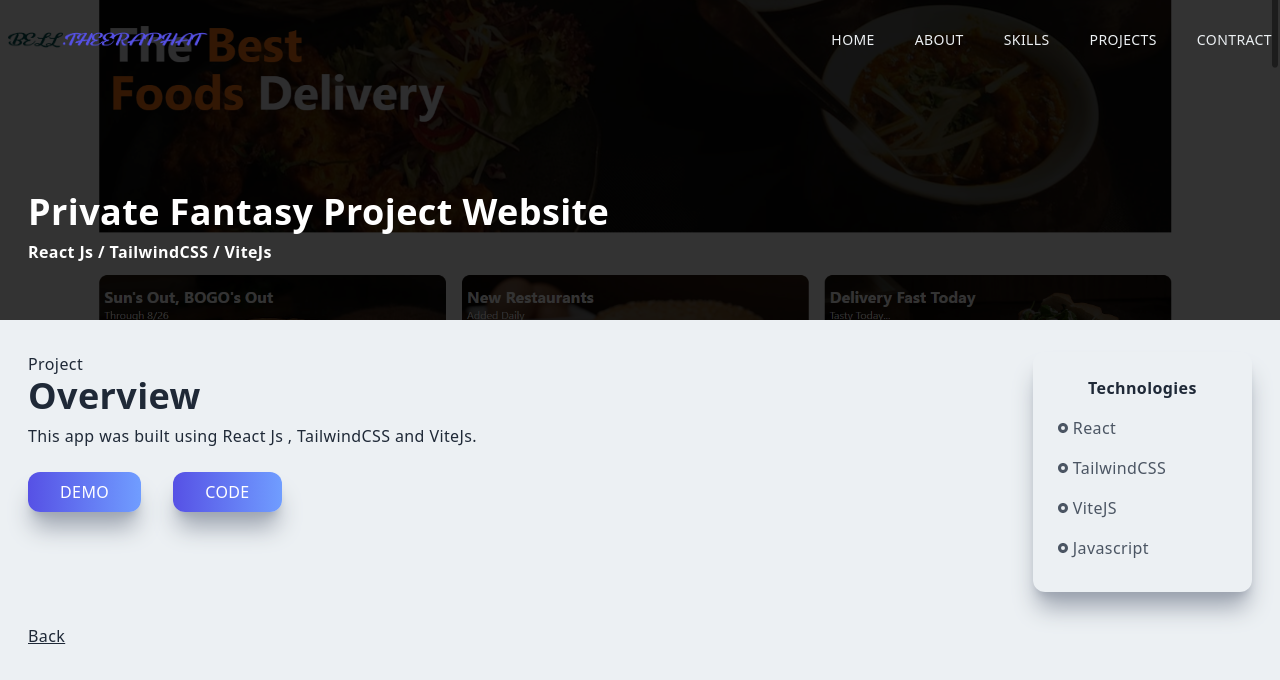
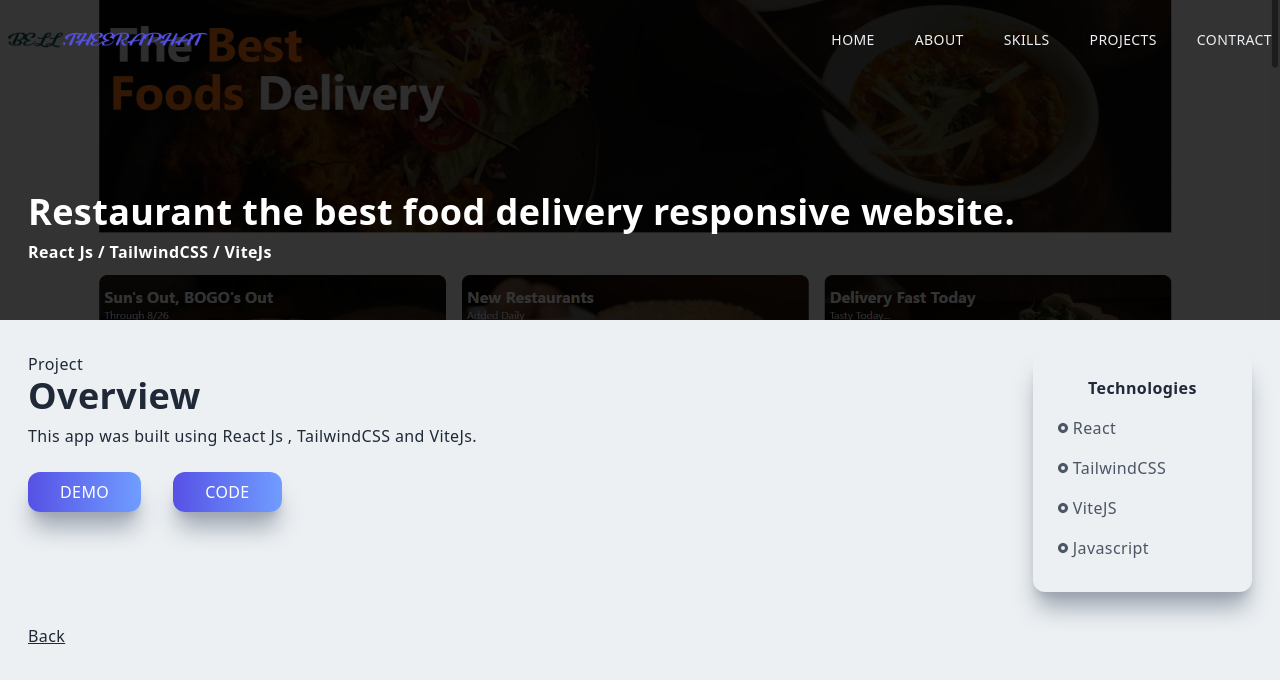
Before and after one commit to BELLRECONzTech/nextjs-react-tailwindcss-portfolio, a Next.js app: page /property3 in a window 1280 px wide. Shown: the top 680 px of the page. Built offline with nearby package versions, Linux system fonts and the light colour scheme.

Commit message:
edit some detail

```diff
--- a/src/components/Project.jsx
+++ b/src/components/Project.jsx
@@ -16,11 +16,11 @@ const Project = () => {
                 <div className='grid md:grid-cols-2 gap-8'>
 
                     <ProjectsItem
-                    title='Private Fantasy'
+                    title='Private Fantasy Travel Website'
                     backgroundImg={propertyImg}
                     projectUrl='/property'/>
                     <ProjectsItem
-                    title='Portfolio'
+                    title='Portfolio Website'
                     backgroundImg={property2Img}
                     projectUrl='/property2'/>
                     <ProjectsItem
@@ -28,7 +28,7 @@ const Project = () => {
                     backgroundImg={burgurreact}
                     projectUrl='/property3'/>
                     <ProjectsItem
-                    title='Movies Redux'
+                    title='Redux Movie Website OMDb api'
                     backgroundImg={firstreactredux}
                     projectUrl='/property4'/>
 
--- a/src/pages/property3.jsx
+++ b/src/pages/property3.jsx
@@ -11,7 +11,7 @@ const property3 = () => {
                 <div className='absolute top-0 left-0 w-full h-[30vh] lg:h-[40vh] bg-black/80 z-10 ' />
                     <Image className='absolute z-1' layout='fill' objectFit='cover' src={burgurreact} alt='/' />
                     <div className=' absolute top-[70%] max-w-[1240px] w-full left-[50%] right-[50%] translate-x-[-50%] translate-y-[-50%] text-white z-10 p-2'>
-                        <h2 className=' py-2'>Private Fantasy Project Website</h2>
+                        <h2 className=' py-2'>Restaurant the best food delivery responsive website. </h2>
                         <h3>React Js / TailwindCSS / ViteJs </h3>
                 </div>
             </div>
--- a/src/pages/property4.jsx
+++ b/src/pages/property4.jsx
@@ -11,7 +11,7 @@ const property4 = () => {
                 <div className='absolute top-0 left-0 w-full h-[30vh] lg:h-[40vh] bg-black/80 z-10 ' />
                     <Image className='absolute z-1' layout='fill' objectFit='cover' src={firstreactredux} alt='/' />
                     <div className=' absolute top-[70%] max-w-[1240px] w-full left-[50%] right-[50%] translate-x-[-50%] translate-y-[-50%] text-white z-10 p-2'>
-                        <h2 className=' py-2'>Best Food Delivery Web App</h2>
+                        <h2 className=' py-2'>Redux Movie Website OMDb api</h2>
                         <h3>React Js / TailwindCSS / ViteJs / Redux </h3>
                 </div>
             </div>
```
